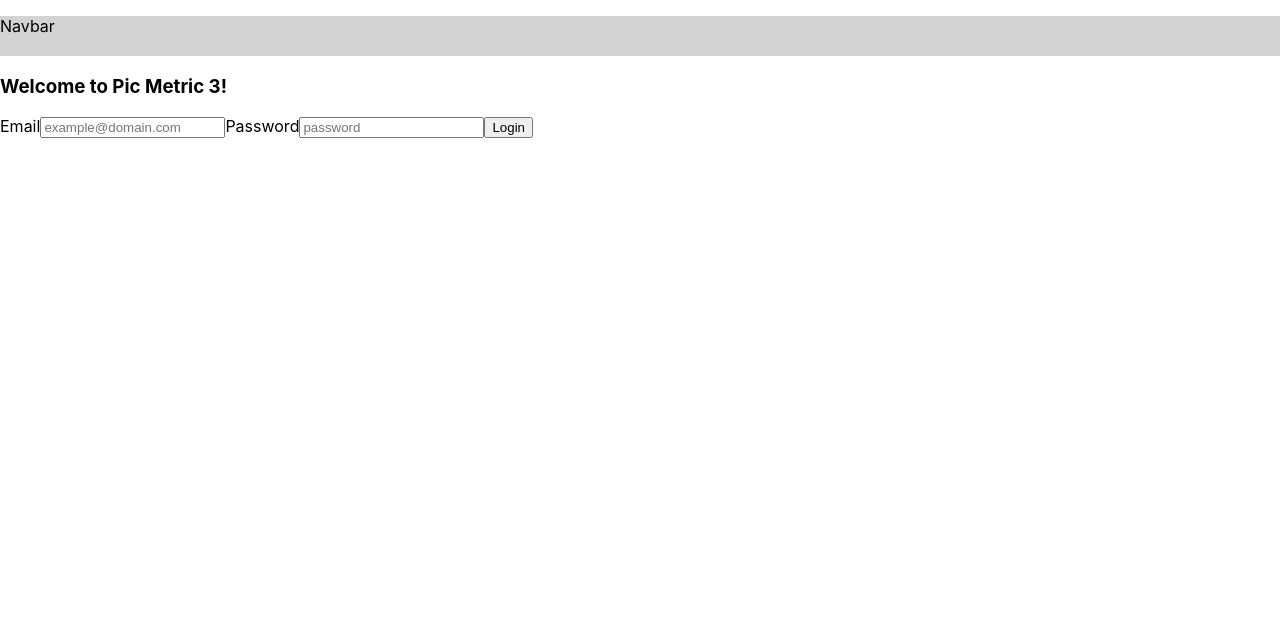
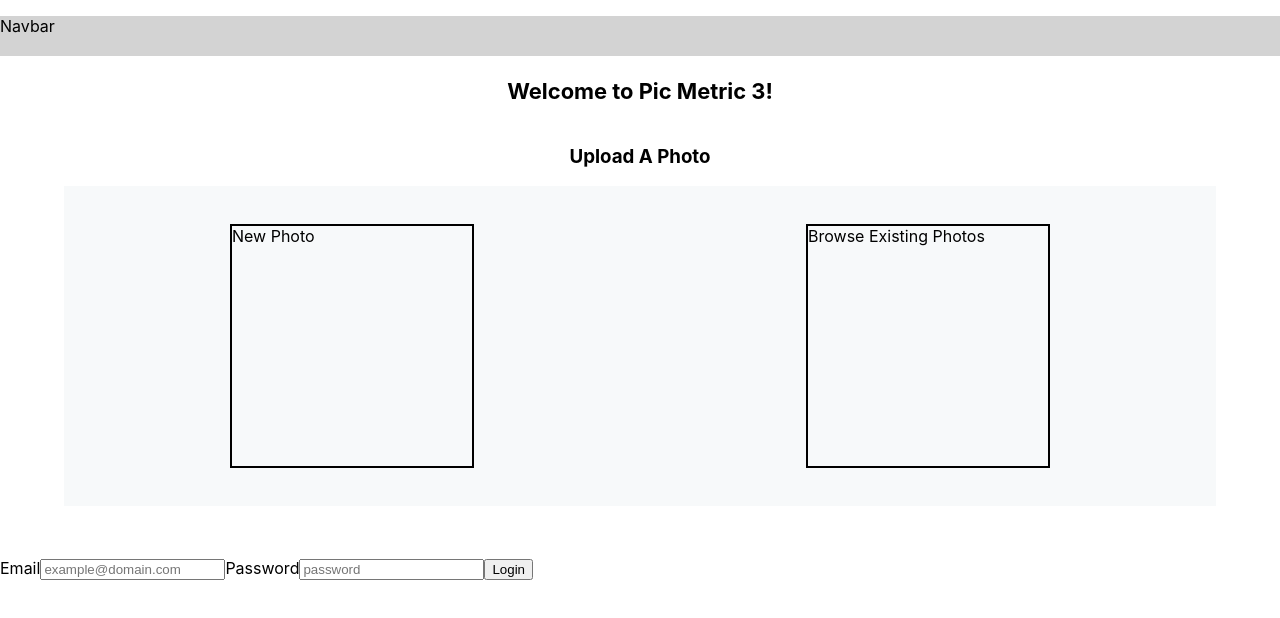
Before and after one commit to Build-Week-Pic-Metric-3/Front-End, a React (Create React App) app in the folder pic-metric-3/: page /login in a window 1280 px wide. Shown: the top 618 px of the page. Built offline with nearby package versions, Linux system fonts and the light colour scheme.

Commit message:
UploadPhoto basic layout

```diff
--- a/pic-metric-3/src/components/Dashboard.jsx
+++ b/pic-metric-3/src/components/Dashboard.jsx
@@ -7,16 +7,22 @@ import { Formik } from 'formik';
 import * as Yup from 'yup';
 
 import NavBar from './NavBar';
+import UploadPhoto from './UploadPhoto'
+
+const Welcome = styled.h3`
+  text-align: center;
+`
 
 const Dashboard = props => {
 
   return (
     <div>
       <NavBar />
-      <div>
+      <Welcome>
         <h3>Welcome to Pic Metric 3!</h3>
 
-      </div>
+      </Welcome>
+      <UploadPhoto />
     </div>
   )
 }
--- a/pic-metric-3/src/components/UploadPhoto.jsx
+++ b/pic-metric-3/src/components/UploadPhoto.jsx
@@ -1,32 +1,43 @@
 import React from 'react';
 import styled from 'styled-components';
 
-const UploadPhotoContainer = styled.div`
+const UploadCont = styled.div`
   display: flex;
   flex-direction: column;
   align-items: center;
-  justify-content: space-around;
+  height: 27rem;
 `
 
-const NewExistingPhotoContainer = styled.div`
+const UploadOrBrowseCont = styled.div`
   display: flex;
+  align-items: center;
+  justify-content: space-around;
+  background: #F7F9FA;
+  width: 90%;
+  height: 20rem;
+`
+
+const UploadOrBrowseChildren = styled.div`
+  border: 2px solid black;
+  height: 15rem;
+  width: 15rem;
 
 `
 
 const UploadPhoto = props => {
 
   return (
-    <UploadPhotoContainer>
+    <UploadCont>
       <h3>Upload A Photo</h3>
-      <div>
-        <div>
+      <UploadOrBrowseCont>
+        <UploadOrBrowseChildren>
           New Photo
-        </div>
-        <div>
+        </UploadOrBrowseChildren>
+        <UploadOrBrowseChildren>
           Browse Existing Photos
-        </div>
-      </div>
-    </UploadPhotoContainer>
+        </UploadOrBrowseChildren>
+      </UploadOrBrowseCont>
+    </UploadCont>
   )
 }
 
```
